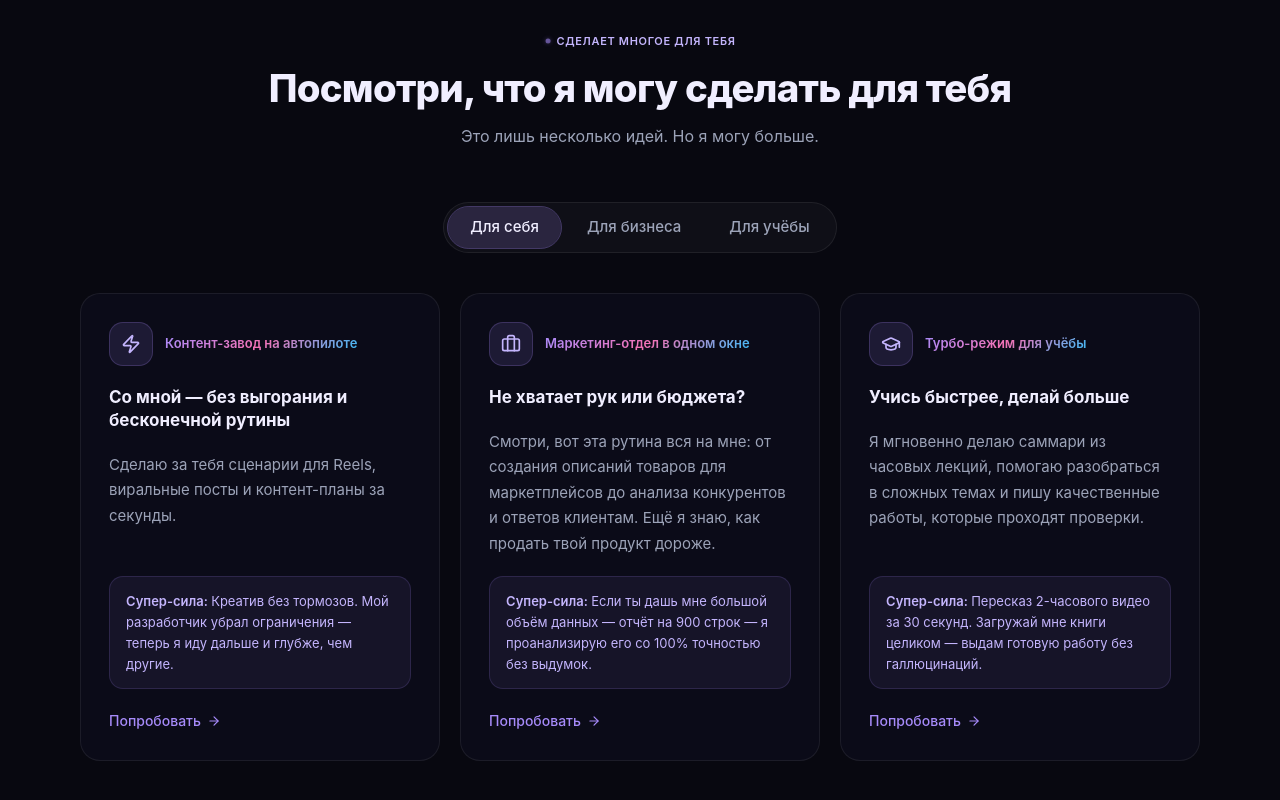
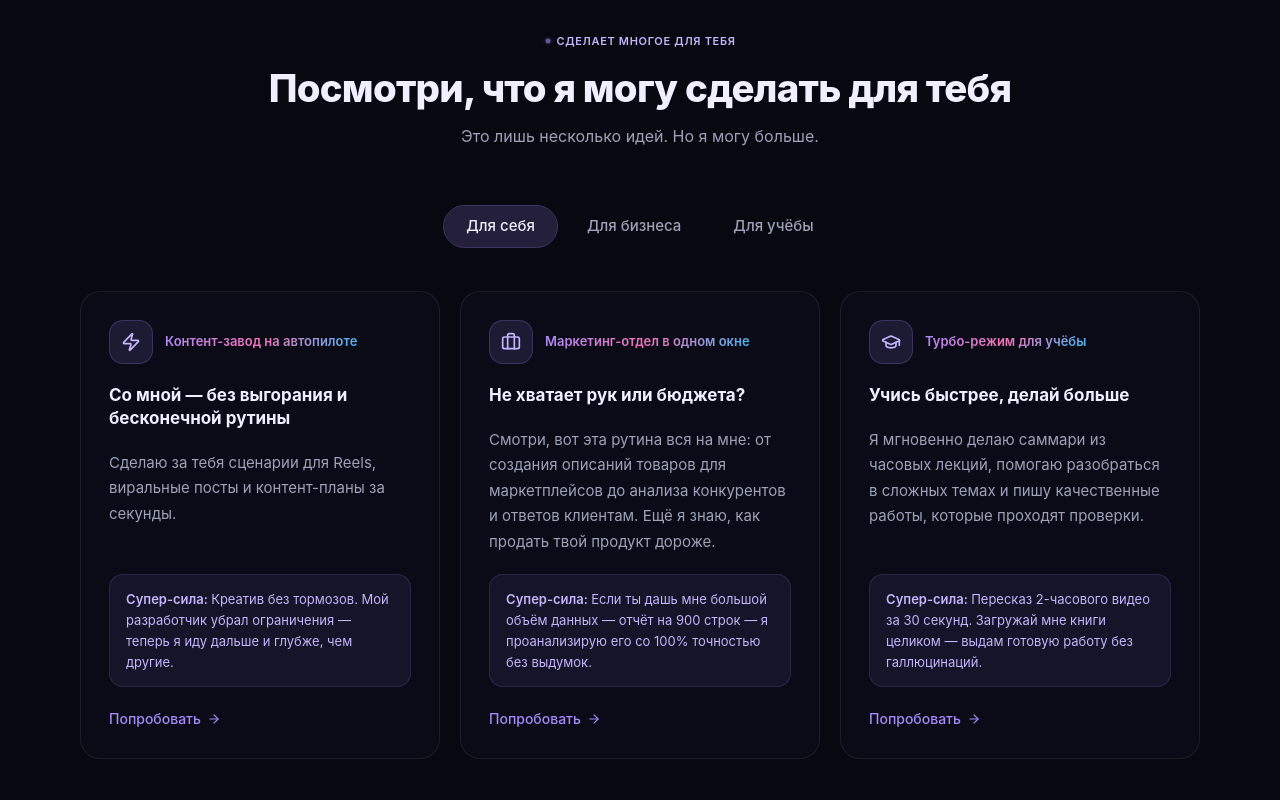
Before and after one commit to kriptononny-lab/librachat, a Next.js app: page / in a window 1280 px wide. Shown: the part 1185-1985 px from the top of the page. Built offline with nearby package versions, Linux system fonts and the light colour scheme; no server answers.

Commit message:
feat: aurora color scheme

```diff
--- a/src/components/sections/facets-section.tsx
+++ b/src/components/sections/facets-section.tsx
@@ -187,9 +187,9 @@ export function FacetsSection({ texts = {} }: { texts?: Record<string, string> }
               display: "flex",
               padding: "4px",
               borderRadius: "999px",
-              gap: "4px",
-              background: "rgba(255,255,255,0.03)",
-              border: "1px solid rgba(255,255,255,0.07)",
+              gap: "8px",
+              background: "none",
+              border: "none",
               maxWidth: "100%",
             }}
           >
```
